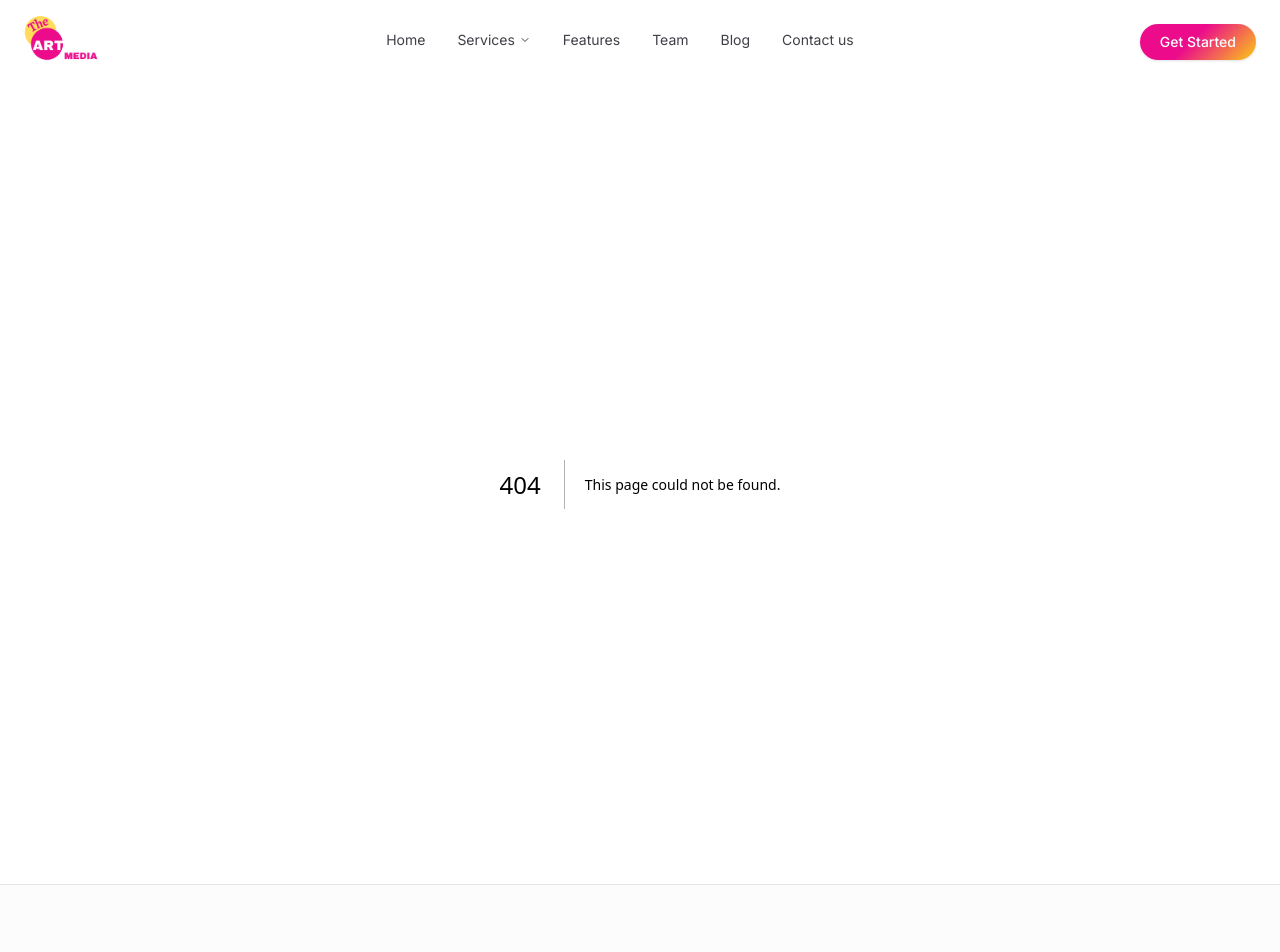
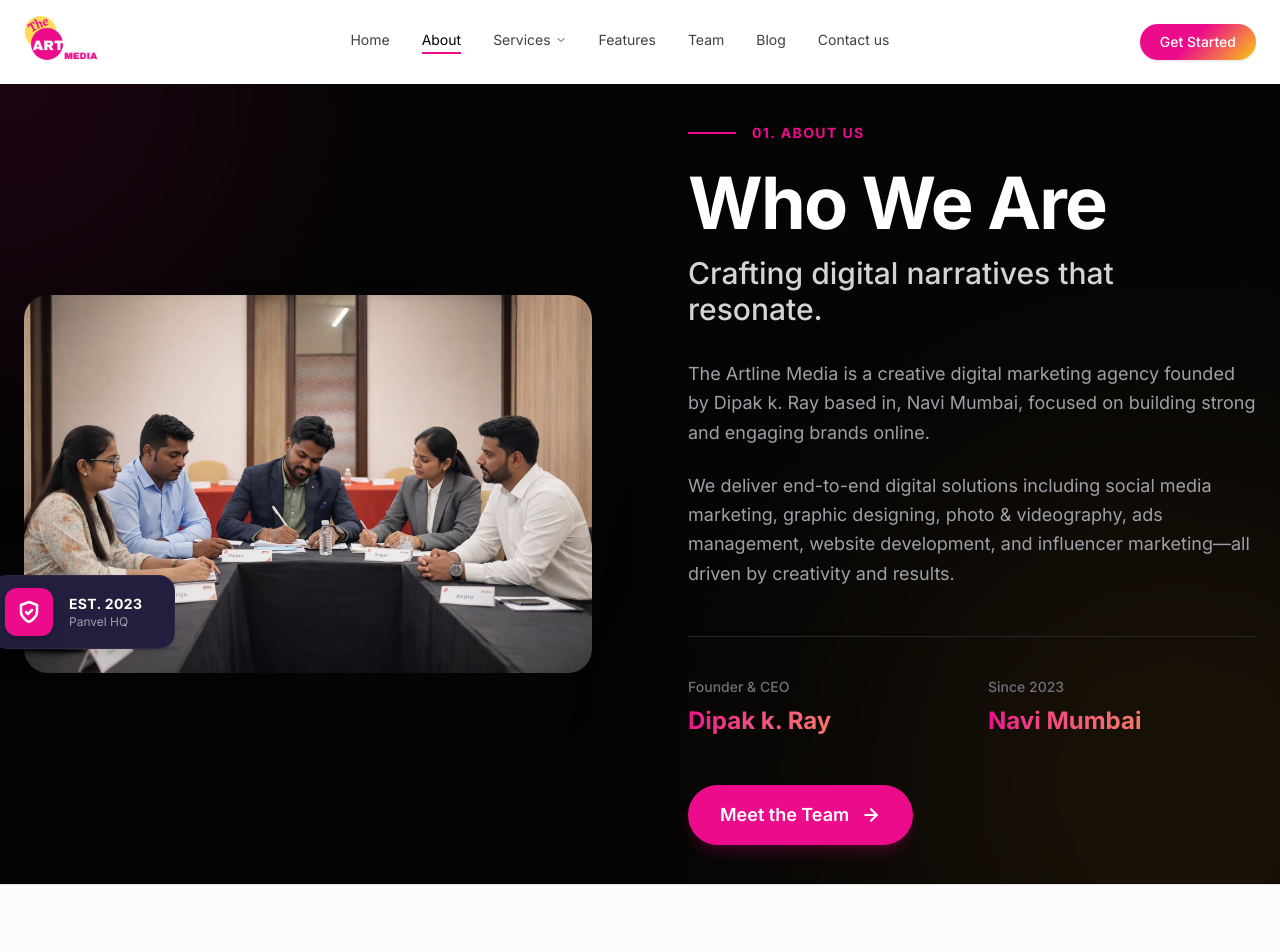
Before and after one commit to Dipeshgaikar23/artline_media, a Next.js app: page /about in a window 1280 px wide. Before the commit this address had no page. Shown: the top 952 px of the page. Built offline with nearby package versions, Linux system fonts and the light colour scheme.

Commit message:
Add About page and update navbar

```diff
--- /dev/null
+++ b/src/app/about/page.js
@@ -0,0 +1,98 @@
+import Link from "next/link";
+
+export const metadata = { title: "About Us — Artline Media" };
+
+export default function AboutPage() {
+  return (
+    <main className="relative min-h-screen bg-[#050505] text-white overflow-hidden flex items-center pt-24 pb-16 lg:pt-0 lg:pb-0">
+      {/* Background glow effects to match the image's dark space aesthetic */}
+      <div className="absolute top-0 left-0 w-[500px] h-[500px] bg-[#eb0b8b]/10 blur-[120px] rounded-full pointer-events-none -translate-x-1/2 -translate-y-1/2" />
+      <div className="absolute bottom-0 right-0 w-[600px] h-[600px] bg-[#f9a826]/10 blur-[150px] rounded-full pointer-events-none translate-x-1/3 translate-y-1/3" />
+
+      <div className="relative mx-auto max-w-[85rem] px-6 w-full">
+        <div className="grid grid-cols-1 lg:grid-cols-2 gap-16 lg:gap-24 items-center">
+
+          {/* Left Side: Image with Badge */}
+          <div className="relative z-10 w-full max-w-[600px] mx-auto lg:mx-0">
+            {/* eslint-disable-next-line @next/next/no-img-element */}
+            <img
+              src="/about-team.jpg"
+              alt="Artline Media Team"
+              className="w-full h-auto rounded-3xl object-cover shadow-2xl"
+            />
+
+            {/* Floating Badge */}
+            <div className="absolute bottom-6 left-6 lg:-left-8 flex items-center gap-4 bg-[#231e3d] rounded-2xl p-3 pr-8 shadow-xl border border-white/5">
+              <div className="flex h-12 w-12 items-center justify-center rounded-xl bg-[#eb0b8b] text-white shadow-lg">
+                <svg width="24" height="24" viewBox="0 0 24 24" fill="none" stroke="currentColor" strokeWidth="2.5" strokeLinecap="round" strokeLinejoin="round">
+                  <path d="M12 22s8-4 8-10V5l-8-3-8 3v7c0 6 8 10 8 10z" />
+                  <path d="m9 12 2 2 4-4" />
+                </svg>
+              </div>
+              <div className="flex flex-col">
+                <span className="text-sm font-bold text-white tracking-wide">EST. 2023</span>
+                <span className="text-xs text-zinc-400">Panvel HQ</span>
+              </div>
+            </div>
+          </div>
+
+          {/* Right Side: Content */}
+          <div className="flex flex-col z-10">
+            <div className="flex items-center gap-4 mb-6">
+              <span className="h-[2px] w-12 bg-[#eb0b8b]"></span>
+              <span className="text-sm font-bold tracking-widest text-[#eb0b8b] uppercase">01. About Us</span>
+            </div>
+
+            <h1 className="text-5xl lg:text-7xl font-bold tracking-tight mb-4">
+              Who We Are
+            </h1>
+
+            <h2 className="text-2xl lg:text-3xl text-zinc-300 font-medium mb-8">
+              Crafting digital narratives that resonate.
+            </h2>
+
+            <div className="space-y-6 text-lg text-zinc-400 leading-relaxed mb-12">
+              <p>
+                The Artline Media is a creative digital marketing agency founded by Dipak k. Ray based in, Navi Mumbai, focused on building strong and engaging brands online.
+              </p>
+              <p>
+                We deliver end-to-end digital solutions including social media marketing, graphic designing, photo & videography, ads management, website development, and influencer marketing—all driven by creativity and results.
+              </p>
+            </div>
+
+            <hr className="border-zinc-800 mb-10" />
+
+            <div className="grid grid-cols-2 gap-8 mb-12">
+              <div>
+                <p className="text-sm text-zinc-500 font-medium mb-2">Founder & CEO</p>
+                <p className="text-2xl font-bold bg-gradient-to-r from-[#eb0b8b] to-[#f9a826] bg-clip-text text-transparent">
+                  Dipak k. Ray
+                </p>
+              </div>
+              <div>
+                <p className="text-sm text-zinc-500 font-medium mb-2">Since 2023</p>
+                <p className="text-2xl font-bold bg-gradient-to-r from-[#eb0b8b] to-[#f9a826] bg-clip-text text-transparent">
+                  Navi Mumbai
+                </p>
+              </div>
+            </div>
+
+            <div>
+              <Link
+                href="/team"
+                className="inline-flex items-center gap-3 bg-[#eb0b8b] hover:bg-[#d1097b] transition-colors text-white font-semibold text-lg px-8 py-4 rounded-full shadow-lg shadow-[#eb0b8b]/20"
+              >
+                Meet the Team
+                <svg width="20" height="20" viewBox="0 0 24 24" fill="none" stroke="currentColor" strokeWidth="2.5" strokeLinecap="round" strokeLinejoin="round">
+                  <path d="M5 12h14" />
+                  <path d="m12 5 7 7-7 7" />
+                </svg>
+              </Link>
+            </div>
+          </div>
+
+        </div>
+      </div>
+    </main>
+  );
+}
--- a/src/components/site.js
+++ b/src/components/site.js
@@ -5,6 +5,7 @@ export const BLUE = "#eb0b8b";
 
 export const NAV_LINKS = [
   ["Home", "/"],
+  ["About", "/about"],
   ["Services", "/services"],
   ["Features", "/features"],
   ["Team", "/team"],
```
Also changed, not shown: public/about-team.jpg (added).
